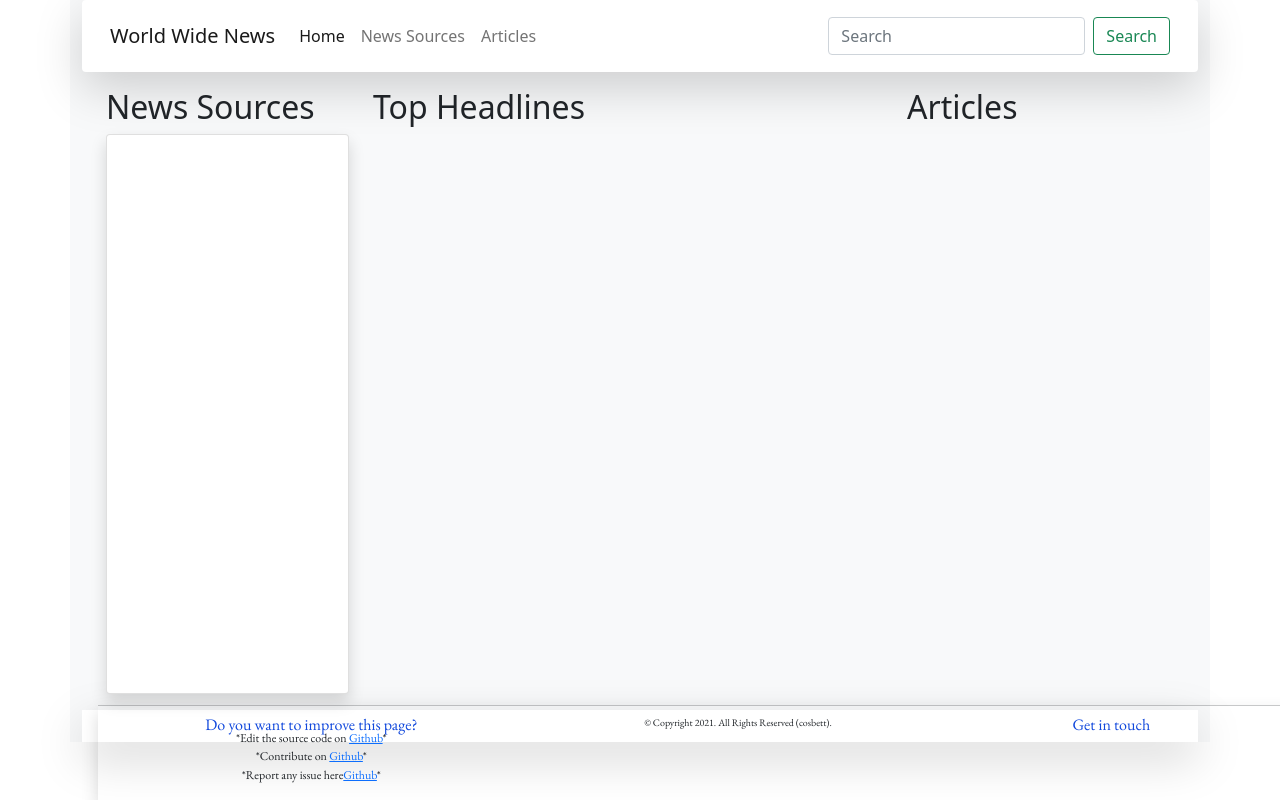
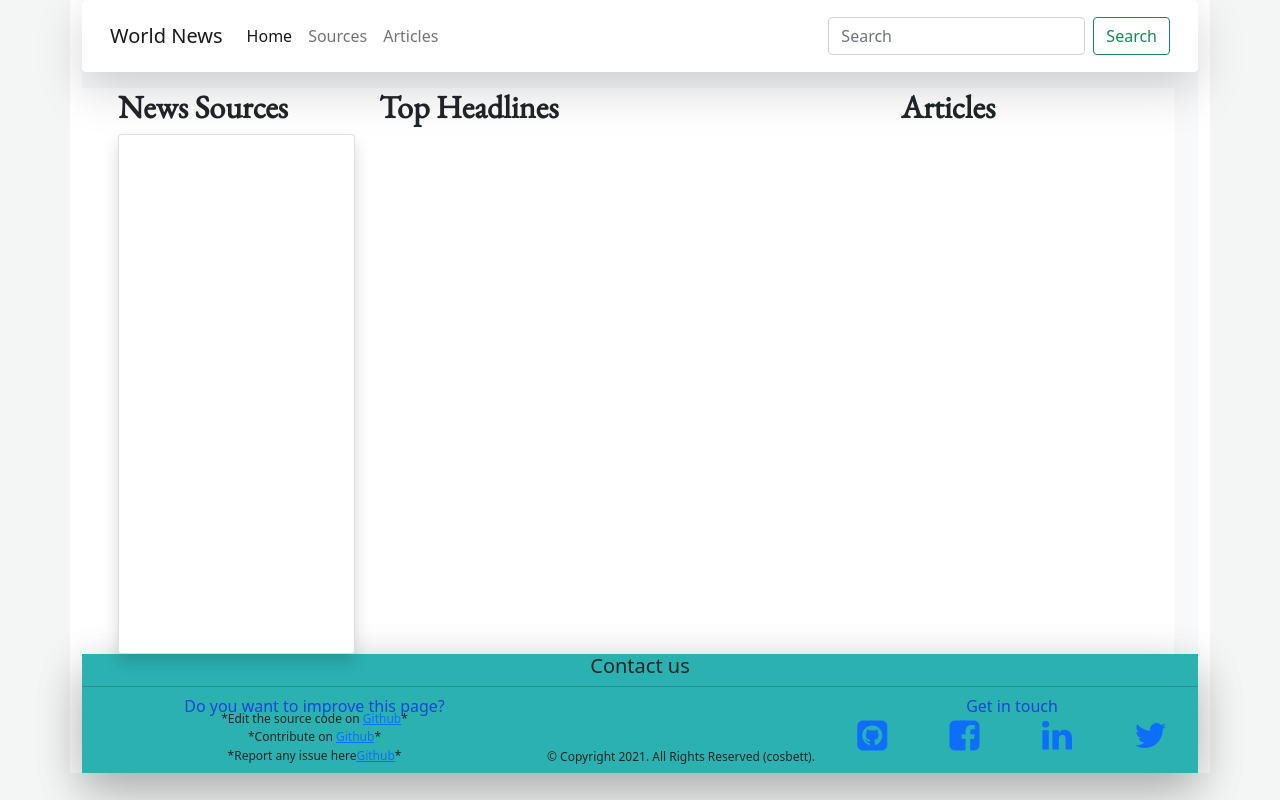
Before and after one commit to CosBett/News-App, a Flask app: template app/templates/index.html in a window 1280 px wide. Run offline with Flask 2, Linux system fonts and the light colour scheme; the template is opened without the code that fills it, so the values that code supplies are empty; some libraries are stand-ins or nearby versions; some web fonts are replaced.

```diff
--- a/app/models.py
+++ b/app/models.py
@@ -2,7 +2,8 @@ class Articles:
   '''
   Articles class to define articles objects
   '''
-  def __init__(self, author, title, description, url, urlToImage,publishedAt, content):
+  def __init__(self,source, author, title, description, url, urlToImage,publishedAt, content):
+    self.source = source
     self.author = author
     self.title = title
     self.description = description
--- a/app/static/css/styles.css
+++ b/app/static/css/styles.css
@@ -1,7 +1,13 @@
+html {
+  background-color: #F4F6F6;
+}
+
 .ifooter {
-  font-family: 'EB Garamond', serif;
-  position: fixed;
   bottom: 0;
+  /* margin-top: 10vh;
+  padding: 10px; */
+  background-color: #2cb1b1;
+  width: 100%;
 }
 
 #improve-des {
@@ -19,7 +25,7 @@ h4 {
 }
 
 #signature {
-  font-size: 10px;
+  font-size: 12px;
   text-align: center;
   line-height: 0.1;
 }
--- a/app/templates/base.html
+++ b/app/templates/base.html
@@ -9,7 +9,8 @@
   <!-- Bootstrap CSS/JS-->
   <link href="https://cdn.jsdelivr.net/npm/bootstrap@5.1.3/dist/css/bootstrap.min.css" rel="stylesheet" integrity="sha384-1BmE4kWBq78iYhFldvKuhfTAU6auU8tT94WrHftjDbrCEXSU1oBoqyl2QvZ6jIW3" crossorigin="anonymous">
   <!-- Font awesome CDN -->
-  <link rel="stylesheet" href="https://pro.fontawesome.com/releases/v5.10.0/css/all.css" integrity="sha384-AYmEC3Yw5cVb3ZcuHtOA93w35dYTsvhLPVnYs9eStHfGJvOvKxVfELGroGkvsg+p" crossorigin="anonymous" />
+  <!-- font awesome CDN -->
+  <link rel="stylesheet" href="https://cdnjs.cloudflare.com/ajax/libs/font-awesome/4.7.0/css/font-awesome.min.css">
   <!-- Google font CDN -->
   <link rel="preconnect" href="https://fonts.googleapis.com">
   <link rel="preconnect" href="https://fonts.gstatic.com" crossorigin>
@@ -18,45 +19,47 @@
   <!-- Content block  -->
 </head>
 
-<body>
-  <div class="container bg-light">
+<body class="container">
+  <div class="container px-0 bg-light">
     <div> {% block navbar %} {% include 'navbar.html' %} {% endblock %} </div>
     <div class="div">
       {% block content %} {% endblock %}
     </div>
-    <div>
-      <footer class="footer mt-3 py-3 bg-body shadow-lg p-3">
-        <div class="row container-fluid g-0 shadow ifooter">
+    <footer class="footer g-0 shadow-lg bg-light ">
+      <div class="row container px-0 g-0 shadow-lg ifooter">
+        <h5 class="d-flex justify-content-center">Contact us</h5>
         <hr>
+        <!-- <div class="col-md-1"></div> -->
+        <div class="col-md-5" id="improve-des">
+          <h4>Do you want to improve this page?</h4>
+          <p>*Edit the source code on <a href="https://github.com/CosBett/News-App">Github</a>*</p>
+          <p>*Contribute on <a href="https://github.com/CosBett/News-App">Github</a>*</p>
+          <p>*Report any issue here<a href="https://github.com/CosBett/News-App">Github</a>*</p>
+        </div>
+        <div class="col-md-3 d-flex align-self-end">
+          <p id="signature" class=" d-flex justify-content-center">© Copyright 2021. All Rights Reserved (cosbett). </p>
 
-          <div class="col-md-4" id="improve-des">
-            <h4>Do you want to improve this page?</h4>
-            <p>*Edit the source code on <a href="https://github.com/CosBett/Uni-Quotes-App">Github</a>*</p>
-            <p>*Contribute on <a href="https://github.com/CosBett/Uni-Quotes-App">Github</a>*</p>
-            <p>*Report any issue here<a href="https://github.com/CosBett/Uni-Quotes-App">Github</a>*</p>
         </div>
         <div class="col-md-4">
-            <p id="signature">© Copyright 2021. All Rights Reserved (cosbett). </p>
-
-          </div>
-
-          <div class="col-md-3">
           <h4>Get in touch</h4>
           <div class="d-flex justify-content-around">
             <a href="https://github.com/CosBett" target="_blank"><i class="fa fa-github-square"></i></a>
             <a href="https://www.facebook.com/Cosmas.bett.mandellah" target="_blank"><i class="fa fa-facebook-square"></i></a>
             <a href="https://www.linkedin.com/in/CosmasbettM" target="_blank"><i class="fa fa-linkedin"></i></a>
+            <a href="https://twitter.com/cmandellah" target="_blank"><i class="fa fa-twitter"></i>
+              </a>
+          </div>
+          <!-- <div class="col-md-1"></div> -->
         </div>
 
       </div>
-          <div class="col-md-2 mb-2"></div>
-        </div>
     </footer>
+
   </div>
   <!-- Boostrap Js links -->
   <script src="https://cdn.jsdelivr.net/npm/@popperjs/core@2.10.2/dist/umd/popper.min.js" integrity="sha384-7+zCNj/IqJ95wo16oMtfsKbZ9ccEh31eOz1HGyDuCQ6wgnyJNSYdrPa03rtR1zdB" crossorigin="anonymous"></script>
   <script src="https://cdn.jsdelivr.net/npm/bootstrap@5.1.3/dist/js/bootstrap.min.js" integrity="sha384-QJHtvGhmr9XOIpI6YVutG+2QOK9T+ZnN4kzFN1RtK3zEFEIsxhlmWl5/YESvpZ13" crossorigin="anonymous"></script>
-  </div>
+
 </body>
 
 </html>
--- a/app/templates/index.html
+++ b/app/templates/index.html
@@ -6,34 +6,36 @@
 {% block content %}
 
 <!-- News Sources  -->
-<div class="row container-fluid">
+<div class="container-fluid">
+  <div class="row container-fluid bg-body">
     <div class="col-md-3">
-    <h2>News Sources</h2>
-    <div class="card shadow overflow-auto" style="height: 70vh;">
+      <h2 style="font-family: 'EB Garamond', serif; font-weight: bolder;">News Sources </h2>
+      <div class="card shadow overflow-auto" style="height: 65vh;">
         {{ macro.displayNewsSources(source_list)}}
       </div>
     </div>
     <div class="col-md-6 ">
-    <h2>Top Headlines</h2>
-    <div class="overflow-auto " style="height: 70vh;">
+      <h2 style="font-family: 'EB Garamond', serif;font-weight: bolder;">Top Headlines</h2>
+      <div class="overflow-auto " style="height: 65vh;">
         <!-- <div class="col d-flex justify-content-between"> -->
         <div class="col">
           {{ trending.displayNewsSources(top_headlines)}}
         </div>
       </div>
     </div>
-  <div class="col-md-3 ">
-    <h2>Articles</h2>
-    <div class=" overflow-auto" style="height: 70vh;">
+    <div class="col-md-3" style="font-family: 'EB Garamond', serif;">
+      <h2 style="font-weight: bolder;">Articles</h2>
+      <div class=" overflow-auto" style="height: 65vh;">
         {% for article in articles %}
-      <div class="card shadow " style="border-radius: 8px; padding: 10px; ">
+        <div class="card shadow p-1" style="border-radius: 8px;">
+          <p> Source:<span style="font-style: italic; font-weight: bold;">{{article.source.name}}</p>
           {{article.title}}
-        <span> <a href="/source?name={{articles.url}}"> Read more</a></span>
+          <span style="font-size: small;"><a href="{{article.url}}"> Read more</a></span>
         </div>
         {% endfor %}
       </div>
     </div>
   </div>
-
+</div>
 {% endblock %}>
 <!-- self.author = author self.title = title self.description = description self.url = url self.urlToImage = urlToImage self.publishedAt = publishedAt self.content = co -->
--- a/app/templates/macros.html
+++ b/app/templates/macros.html
@@ -1,6 +1,5 @@
 {%macro displayNewsSources(source_list)%} {% for source in source_list%}
 <div class="card shadow p-2" style="height: 2rem;font-family: 'Abril Fatface', cursive;
 ;">
-  <span></span> <span><a href="/source?name={{source.url}}">{{source.name}}</a></span>
-
+  <span></span> <span><a href="{{source.url}}">{{source.name}}</a></span> <button></button>
 </div>{% endfor %} {%endmacro%}
--- a/app/templates/navbar.html
+++ b/app/templates/navbar.html
@@ -1,6 +1,6 @@
 <nav class="navbar navbar-expand-lg navbar-light bg-light shadow-lg p-3 mb-3 bg-body rounded">
   <div class="container-fluid">
-    <a class="navbar-brand" href="#">World Wide News</a>
+    <a class="navbar-brand" href="#">World News</a>
     <button class="navbar-toggler" type="button" data-bs-toggle="collapse" data-bs-target="#navbarSupportedContent" aria-controls="navbarSupportedContent" aria-expanded="false" aria-label="Toggle navigation">
       <span class="navbar-toggler-icon"></span>
     </button>
@@ -10,7 +10,7 @@
           <a class="nav-link active" aria-current="page" href="#">Home</a>
         </li>
         <li class="nav-item">
-          <a class="nav-link" href="#">News Sources</a>
+          <a class="nav-link" href="#">Sources</a>
         </li>
         <li class="nav-item">
           <a class="nav-link" href="#">Articles</a>
--- a/app/templates/source.html
+++ b/app/templates/source.html
@@ -7,9 +7,8 @@
 <h3> News Source </h3>
 <div class="card">
   <ul>
-    {{ macro.displayNewsSources(source_list)}}
+    {{source.title}}
   </ul>
 </div>
 
-
 {% endblock %}>
```
Also changed, not shown: app/requests.py (+17 -2 lines), app/main/views.py (line endings or trailing spaces). Lines whose indentation alone changed are shown as unchanged.
